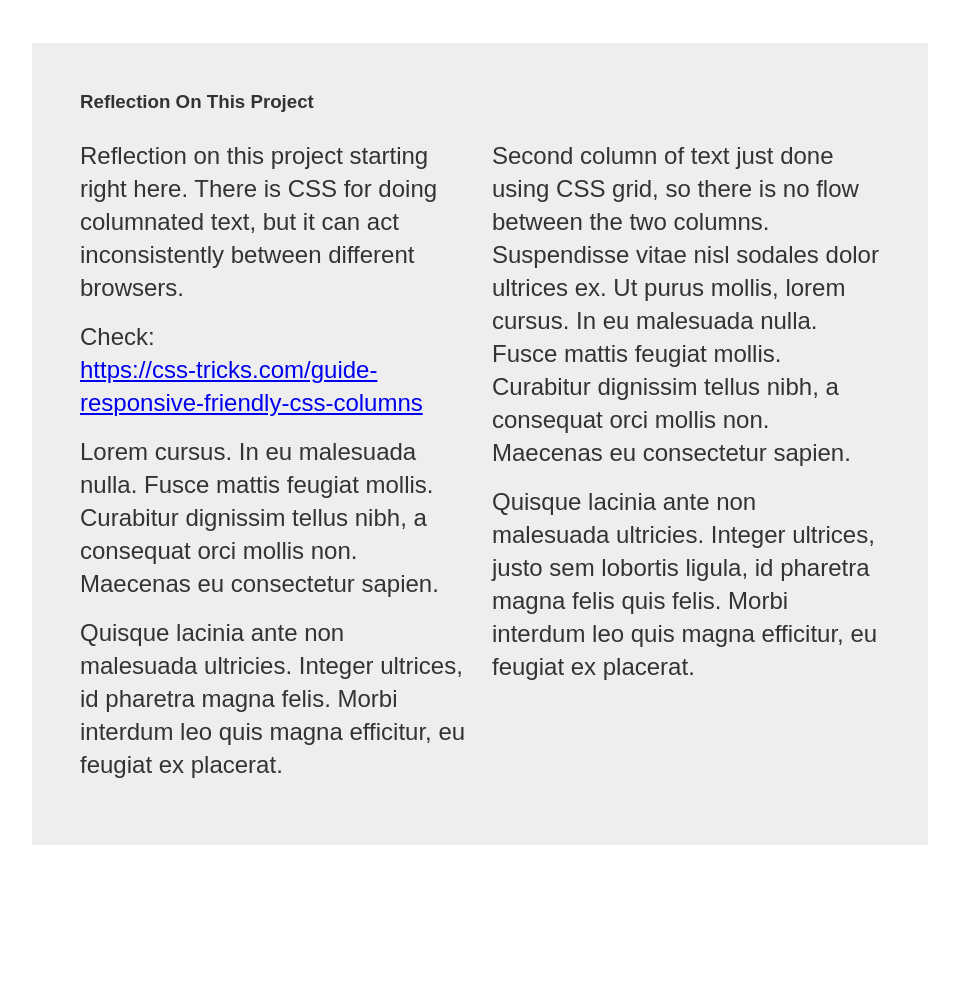
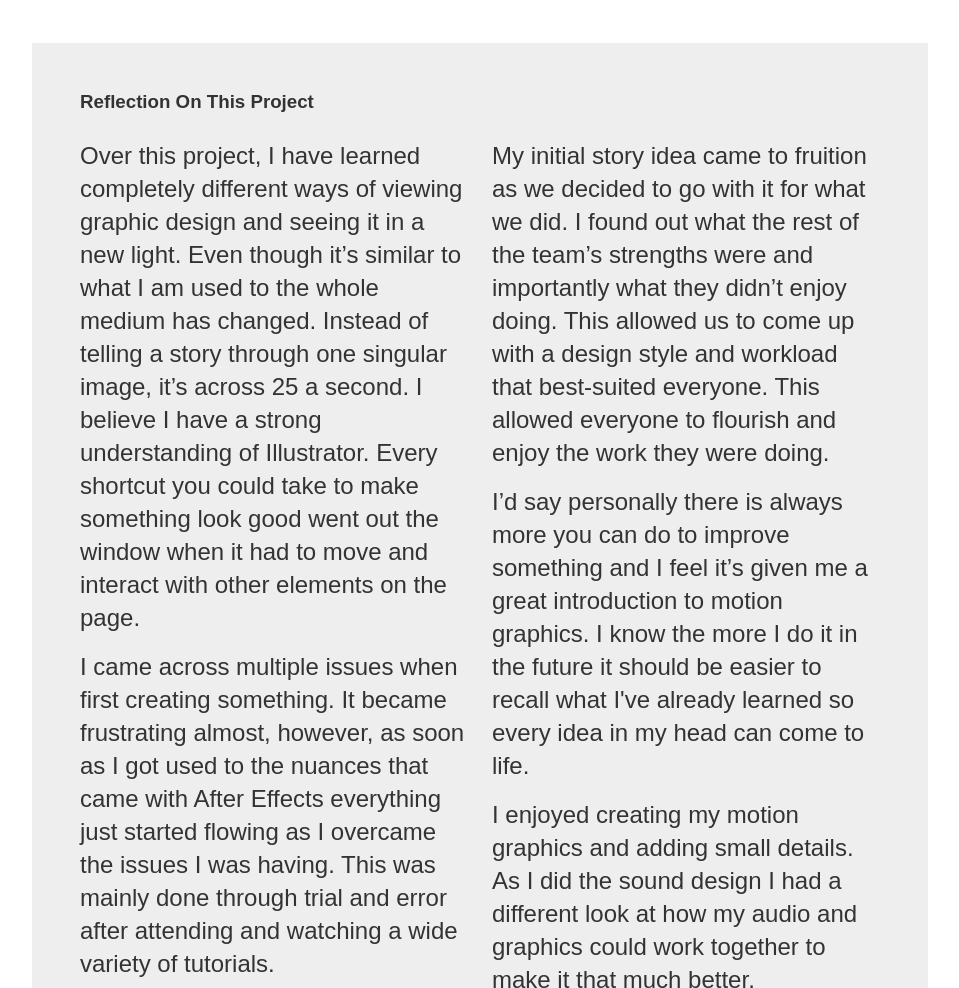
Before and after one commit to finnbrks/portfolio, a plain HTML site: page project_01.html in a window 1280 px wide. Shown: the part 4880-5868 px from the top of the page, without its empty margins (160-1119 px from the left). Before the commit the page ends 5789 px from the top, so only its background shows below. Drawn offline with Linux system fonts and the light colour scheme.

Commit message:
Add files via upload

```diff
--- a/project_01.html
+++ b/project_01.html
@@ -167,15 +167,15 @@
 	<h3>Reflection On This Project</h3>
 
 	<div>
-		<p>Reflection on this project starting right here. There is CSS for doing columnated text, but it can act inconsistently between different browsers.
-		<p>Check: <a href="https://css-tricks.com/guide-responsive-friendly-css-columns" target="_blank">https://css-tricks.com/guide-responsive-friendly-css-columns</a></p>
-		<p>Lorem cursus. In eu malesuada nulla. Fusce mattis feugiat mollis. Curabitur dignissim tellus nibh, a consequat orci mollis non. Maecenas eu consectetur sapien.</p>
-		<p>Quisque lacinia ante non malesuada ultricies. Integer ultrices, id pharetra magna felis. Morbi interdum leo quis magna efficitur, eu feugiat ex placerat.</p>
+		<p>Over this project, I have learned completely different ways of viewing graphic design and seeing it in a new light. Even though it’s similar to what I am used to the whole medium has changed. Instead of telling a story through one singular image, it’s across 25 a second. I believe I have a strong understanding of Illustrator. Every shortcut you could take to make something look good went out the window when it had to move and interact with other elements on the page. </p>
+		<p>I came across multiple issues when first creating something. It became frustrating almost, however, as soon as I got used to the nuances that came with After Effects everything just started flowing as I overcame the issues I was having. This was mainly done through trial and error after attending and watching a wide variety of tutorials.</p>
+		<p>Creating a story over a minute long that effectively showed our message was something relatively new concept to me and the rest of my team. I have only had a brief play with Premiere Pro on a past project I’ve done and I've only seen on the internet the extent of what After Effects can do.</p>
 	</div>
 
 	<div class="two">
-		<p>Second column of text just done using CSS grid, so there is no flow between the two columns. Suspendisse vitae nisl sodales dolor ultrices ex. Ut  purus mollis, lorem cursus. In eu malesuada nulla. Fusce mattis feugiat mollis. Curabitur dignissim tellus nibh, a consequat orci mollis non. Maecenas eu consectetur sapien.</p>
-		<p>Quisque lacinia ante non malesuada ultricies. Integer ultrices, justo sem lobortis ligula, id pharetra magna felis quis felis. Morbi interdum leo quis magna efficitur, eu feugiat ex placerat.</p>
+		<p>My initial story idea came to fruition as we decided to go with it for what we did. I found out what the rest of the team’s strengths were and importantly what they didn’t enjoy doing. This allowed us to come up with a design style and workload that best-suited everyone. This allowed everyone to flourish and enjoy the work they were doing. </p>
+		<p>I’d say personally there is always more you can do to improve something and I feel it’s given me a great introduction to motion graphics. I know the more I do it in the future it should be easier to recall what I've already learned so every idea in my head can come to life.  </p>
+		<p>I enjoyed creating my motion graphics and adding small details. As I did the sound design I had a different look at how my audio and graphics could work together to make it that much better.</p>
 	</div>
 
 </section> <!-- end section reflection -->
```
